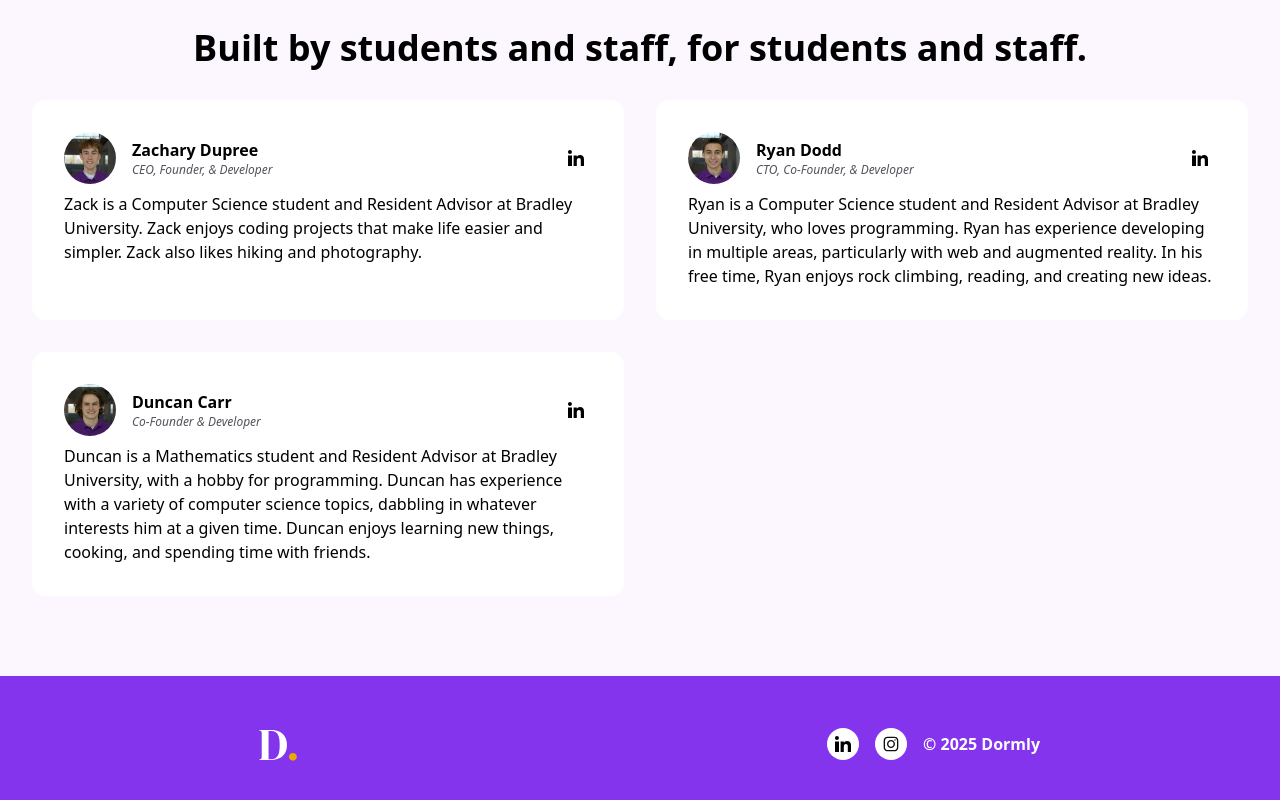
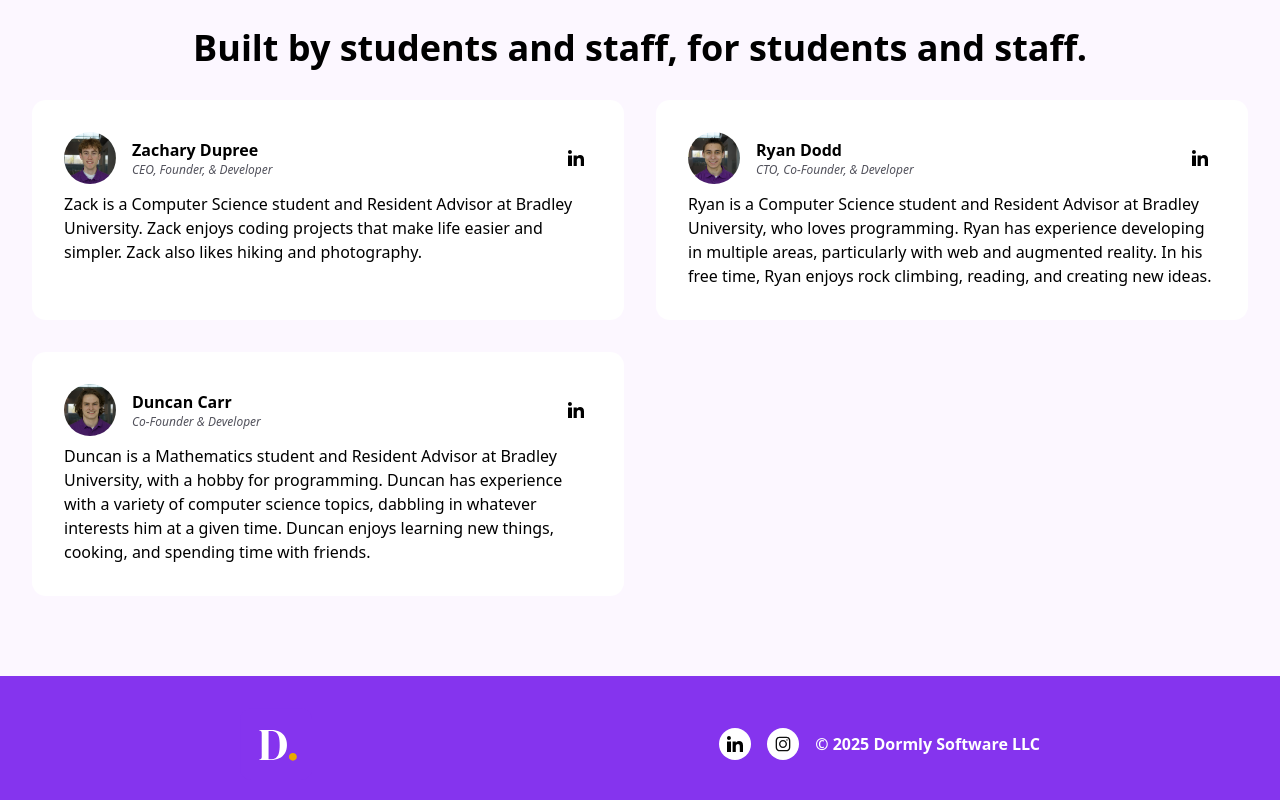
Before and after one commit to Dormly/website, a Next.js app: page / in a window 1280 px wide. Shown: the part 3748-4548 px from the top of the page. Built offline with nearby package versions, Linux system fonts and the light colour scheme.

Commit message:
LLC Naming footer patch

```diff
--- a/src/app/layout.tsx
+++ b/src/app/layout.tsx
@@ -9,6 +9,7 @@ import Navbar from "./components/Navbar";
 import { SocialIcon } from "./components/SocialIcon";
 
 function Footer() {
+	const year: number = new Date().getFullYear();
 	return (
 		<div className="flex flex-row items-center justify-between p-8 font-bold text-white md:px-16 lg:px-36 xl:px-60">
 			<div className="">
@@ -23,7 +24,7 @@ function Footer() {
 					href="https://www.instagram.com/dormlysoftware/"
 					iconSrc="/instagram.svg"
 				/>
-				<p>&copy; 2025 Dormly</p>
+				<p>&copy; {year} Dormly Software LLC</p>
 			</div>
 		</div>
 	);
```
